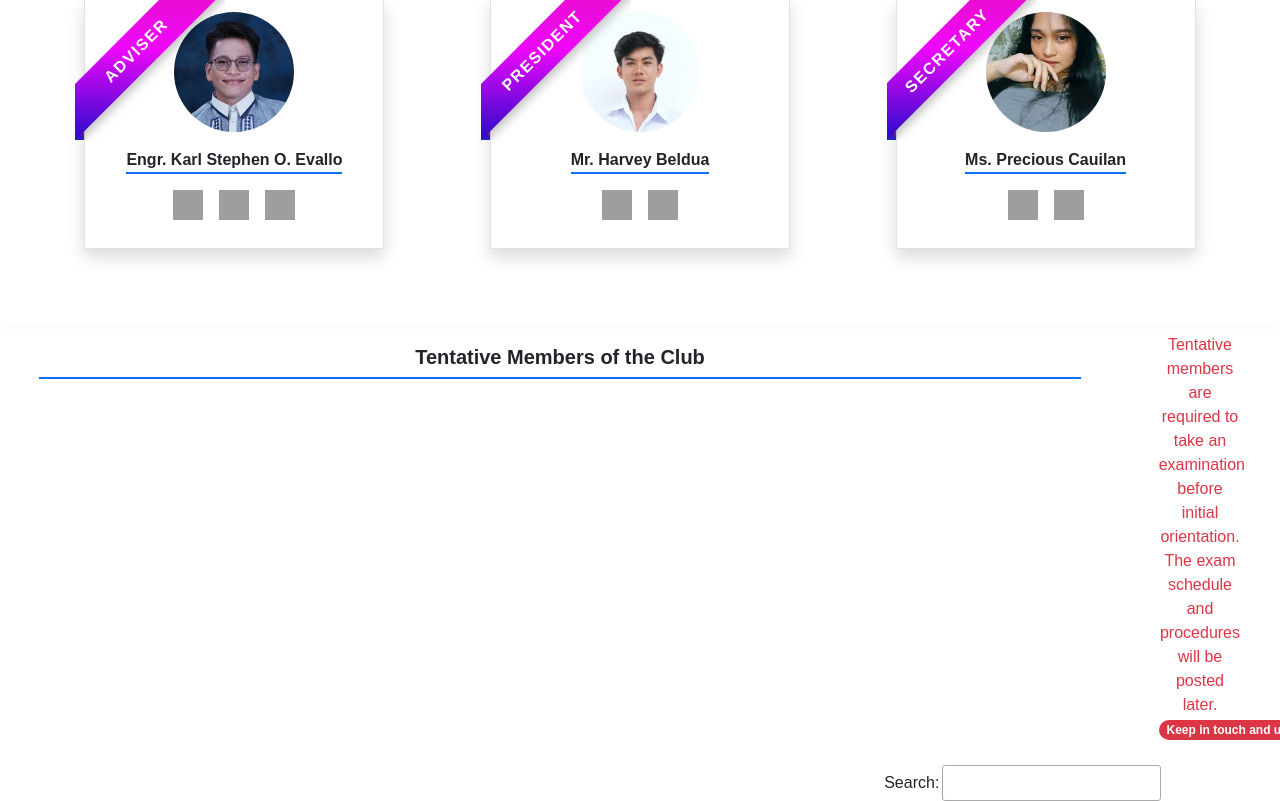
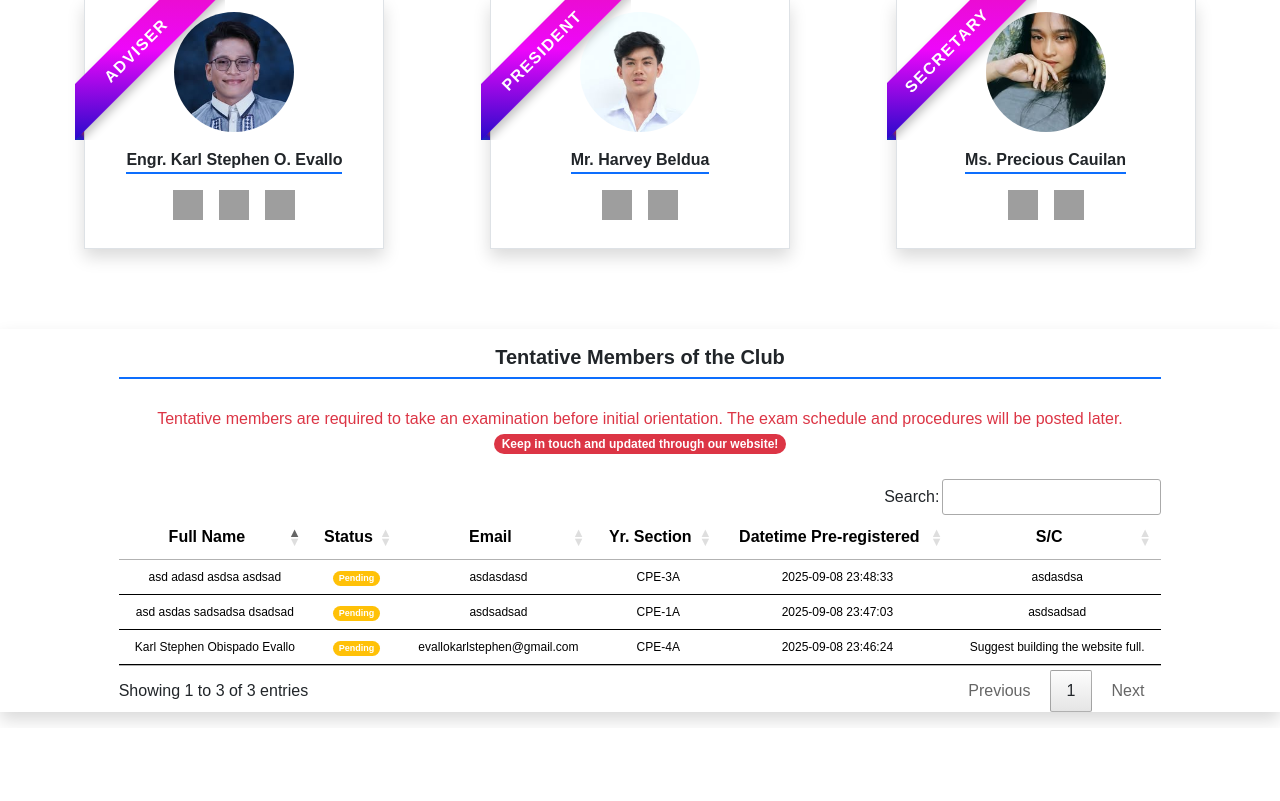
Before and after one commit to MiyokoShinzu/nas, a PHP site: page /members.php in a window 1280 px wide. Shown: the part 889-1690 px from the top of the page. After the commit the page ends 1613 px from the top, so only its background shows below. Run offline with PHP 8.4, Linux system fonts and the light colour scheme; data comes from the database, SQL or seed files in the repository; lists and menus that the app fills with data are empty; some libraries are stand-ins or nearby versions; grey boxes are pictures that could not be loaded.

Commit message:
Update members.php

```diff
--- a/members.php
+++ b/members.php
@@ -335,11 +335,11 @@
 
         </div>
         <div class="row mb-3 mt-3   shadow bg-white">
-            <div class="col-lg-10 col-11 mx-auto mt-3 mb-3">
+            <div class="col-11 col-lg-10  mx-auto mt-3 mb-3">
                 <h5 class="tentative text-center fw-bold border-bottom border-primary border-2 pb-2">Tentative Members of the Club</h5>
 
             </div>
-            <div class="col-lg-1 mb-4 text-center mx-auto  mt-1">
+            <div class="col-11 col-lg-10 mb-4 text-center mx-auto  mt-1">
                 <span class=" mb-2 mt-2 text-danger text-center">
                     Tentative members are required to take an examination before initial orientation. The exam schedule and procedures will be posted later.
 
@@ -349,7 +349,7 @@
                 </span>
             </div>
 
-            <div class="col-lg-10 mx-auto col-11">
+            <div class="col-11 col-lg-10 mx-auto ">
                 <div class="table-responsive">
                     <table class="table table-hover" id="members_table">
                         <thead>
```
